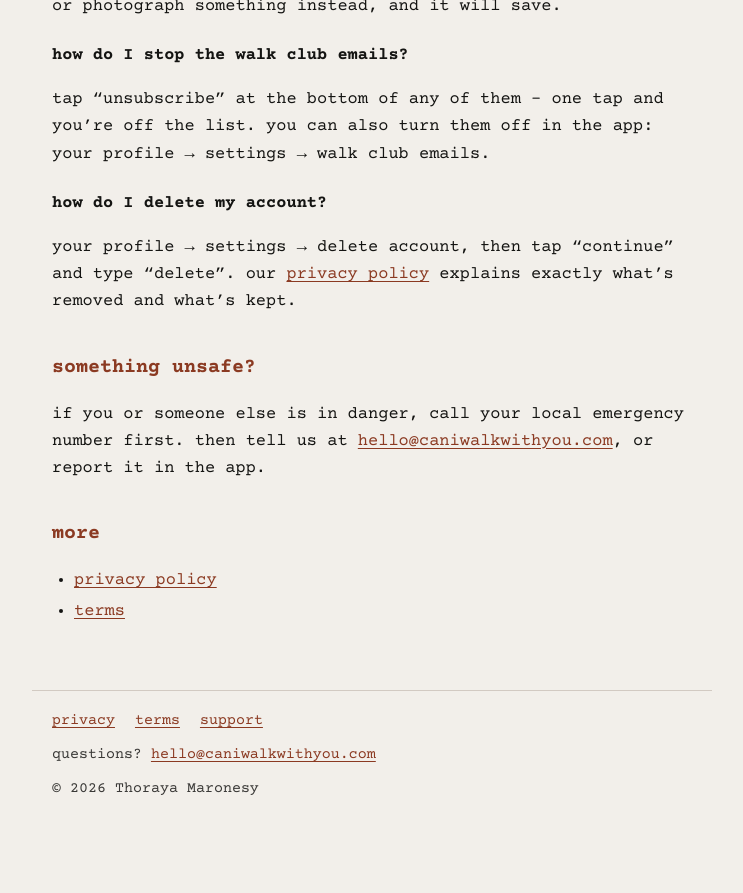
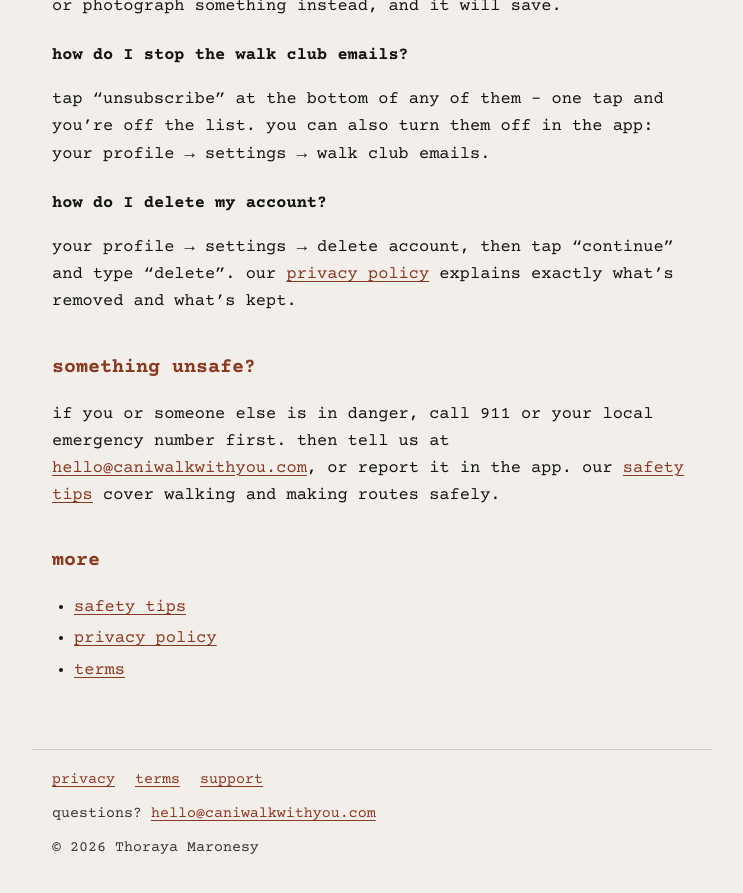
Before and after one commit to thorayaaa/caniwalkwithyou-site, a Jekyll site: the page built from support.md, in a window 1280 px wide and 900 px high, scrolled down 1825 px. Shown: the top 893 px of the window, without its empty margins (268-1011 px from the left). Built offline with Jekyll 4.4.1, drawn with Linux system fonts in a browser that asks for light colours; before the commit the page ends 2666 px from its top, so only the background shows below that.

Commit message:
Safety tips page (/safety/): daylight, well-traveled places, telling someone, watching where you're going, private property, trusting your gut, 911; linked from support
Co-Authored-By: Claude Opus 5.5 <noreply@anthropic.com>

```diff
--- a/support.md
+++ b/support.md
@@ -47,9 +47,10 @@ your profile → settings → delete account, then tap "continue" and type "dele
 
 ## something unsafe?
 
-if you or someone else is in danger, call your local emergency number first. then tell us at <a href="mailto:{{ site.contact_email }}">{{ site.contact_email }}</a>, or report it in the app.
+if you or someone else is in danger, call 911 or your local emergency number first. then tell us at <a href="mailto:{{ site.contact_email }}">{{ site.contact_email }}</a>, or report it in the app. our [safety tips](/safety/) cover walking and making routes safely.
 
 ## more
 
+- [safety tips](/safety/)
 - [privacy policy](/privacy/)
 - [terms](/terms/)
```
Also changed, not shown: safety.md (added, +38 -0 lines).
